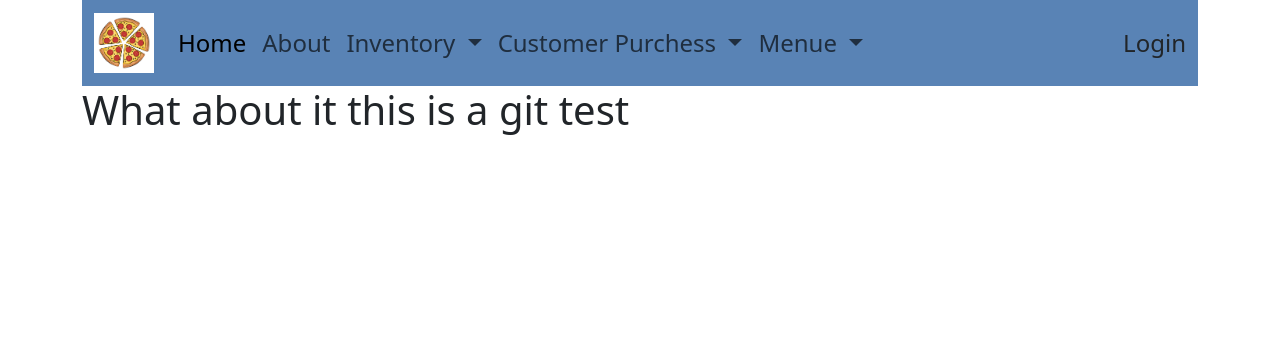
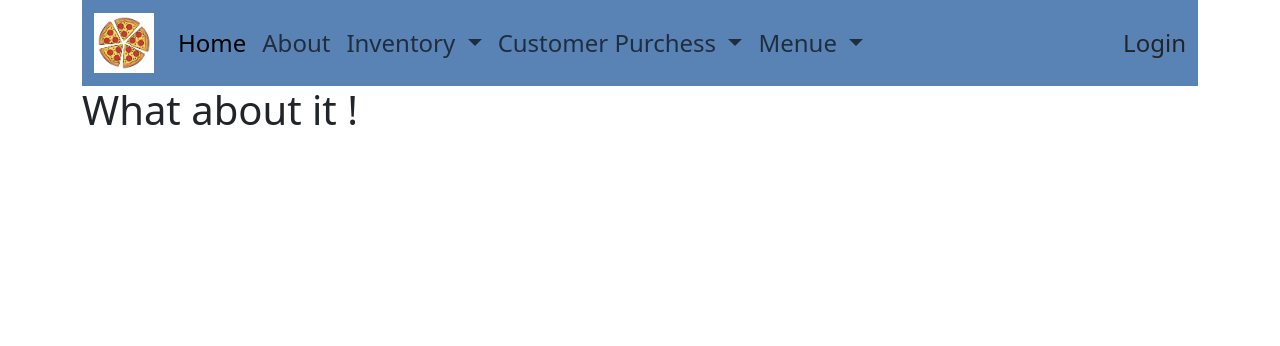
Before and after one commit to kadarcm/DjangoDelights, a Django app: page /pizzaman/about in a window 1280 px wide. Shown: the top 346 px of the page. Run offline with Django 4.2, Linux system fonts and the light colour scheme.

Commit message:
git test2

```diff
--- a/pizzaman/templates/pizzaman/about.html
+++ b/pizzaman/templates/pizzaman/about.html
@@ -2,6 +2,6 @@
 
 {% block body %}
 
-<h1> What about it this is a git test</h1>
+<h1> What about it !</h1>
 
 {% endblock %}
```
